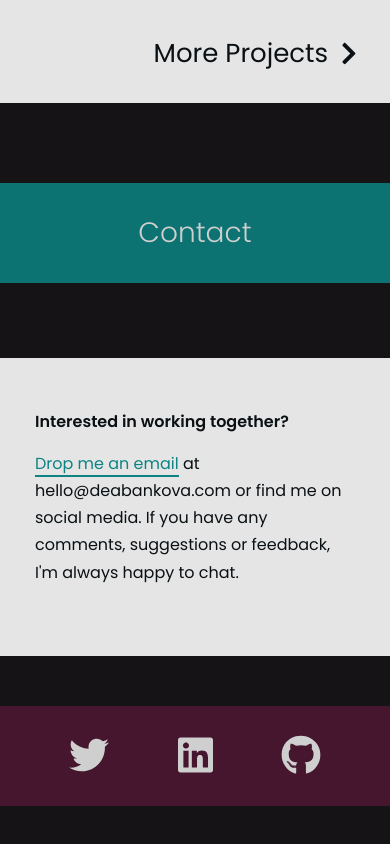
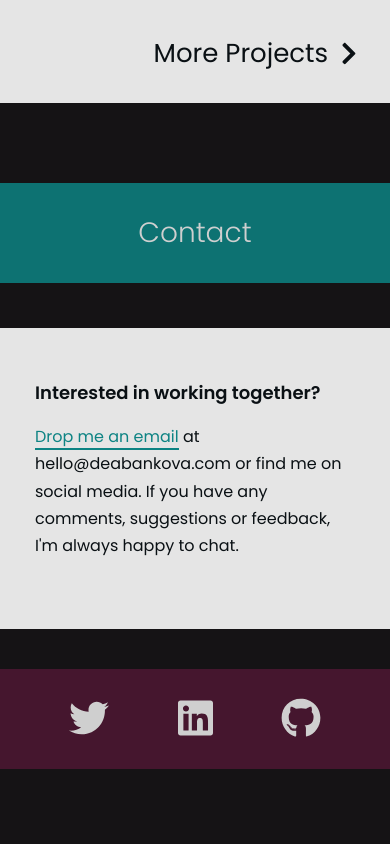
Before and after one commit to deaxmachina/dea_bankova, a React (Create React App) app: page /#/ in a window 390 px wide. Shown: the part 4592-5436 px from the top of the page. Built offline with nearby package versions, Linux system fonts and the light colour scheme; a web font is replaced by a local one.

Commit message:
adjusting contact section

```diff
--- a/src/App.css
+++ b/src/App.css
@@ -117,7 +117,7 @@ a, a:hover, a:focus, a:active {
     font-size: 26px;
   }
   .body-text-large {
-    font-size: 16px;
+    font-size: 18px;
   }
 }
 
--- a/src/Components/ContactPage/Contact.css
+++ b/src/Components/ContactPage/Contact.css
@@ -66,7 +66,7 @@
   margin: auto;
 }
 #contact__contact-content {
-  margin: 50px auto;
+  margin: 40px auto 60px;
   padding: 50px 35px 70px;
   color: var(--textDarkColour);
   line-height: 1.7;
@@ -128,6 +128,9 @@
   #contact__contact-container {
     width: 100%;
   }
+  #contact__contact-content {
+    margin: 20px auto 40px;
+  }
   #contact__contact-text {
     margin: auto;
   }
```
